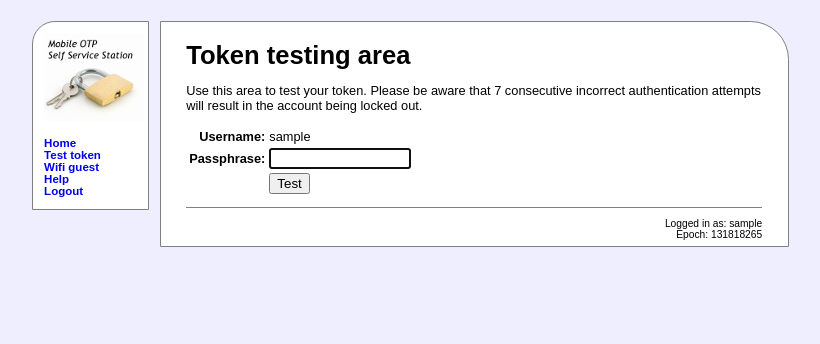
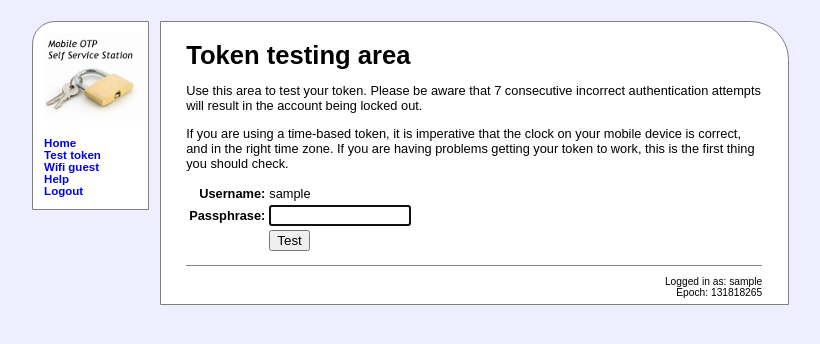
Before and after one commit to UNIVERSAL-IT-SYSTEMS/potato, a PHP site: page /testtoken.php in a window 1280 px wide. Shown: the top 344 px of the page, without its empty margins (2-822 px from the left). Run offline with PHP 8.4, Linux system fonts and the light colour scheme; the visitor is signed in with stand-in values (Sample User, id 1).

Commit message:
Added note about the importance of clock sync.

```diff
--- a/testtoken.php
+++ b/testtoken.php
@@ -88,8 +88,10 @@ if ( $invalidLoginLimit != 0 ) {
     echo "Please be aware that " . $invalidLoginLimit . " consecutive incorrect authentication attempts will result in the account being locked out.";
 }
 ?>
+</p>
+<p>If you are using a time-based token, it is imperative that the clock on your mobile device is correct, and in the right time zone. If you are having problems
+getting your token to work, this is the first thing you should check.</p>
 
-</p>
 <form method="post" action="testtoken.php">
     <table>
         <tr>
```
